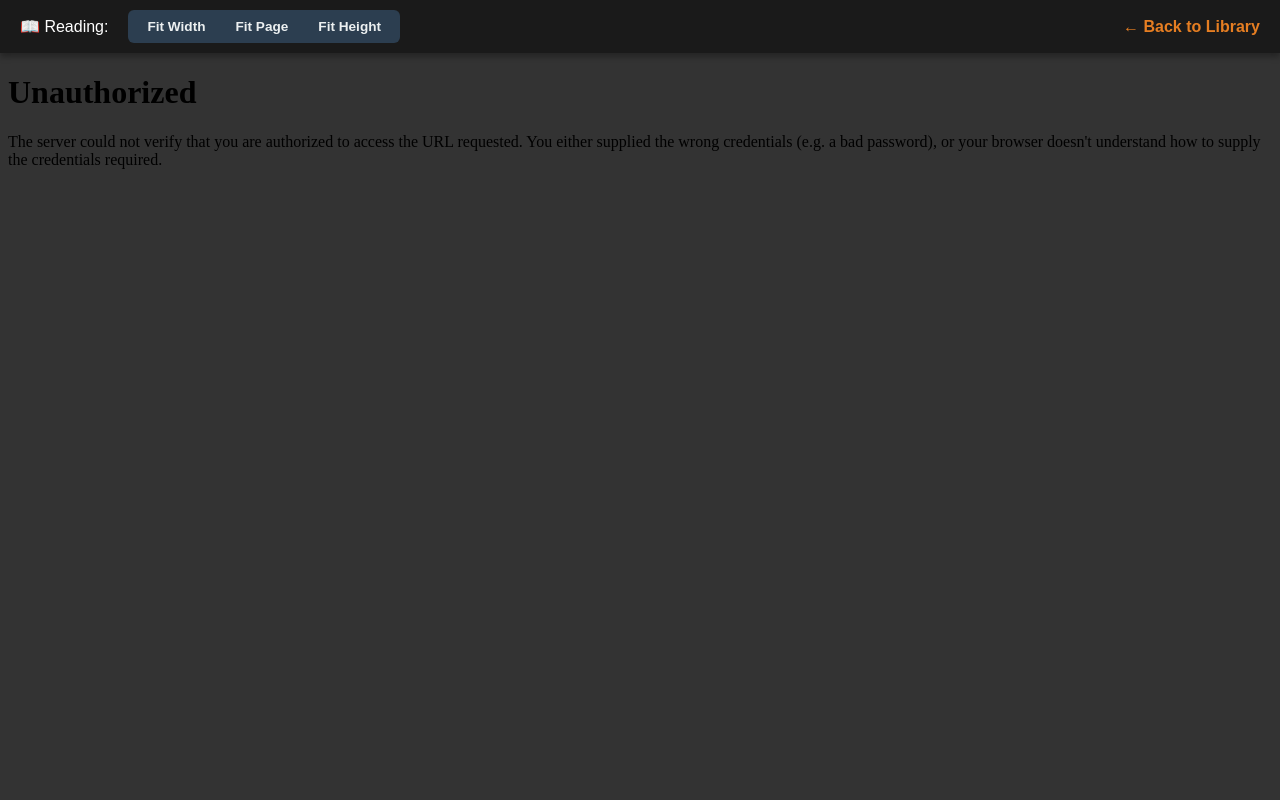
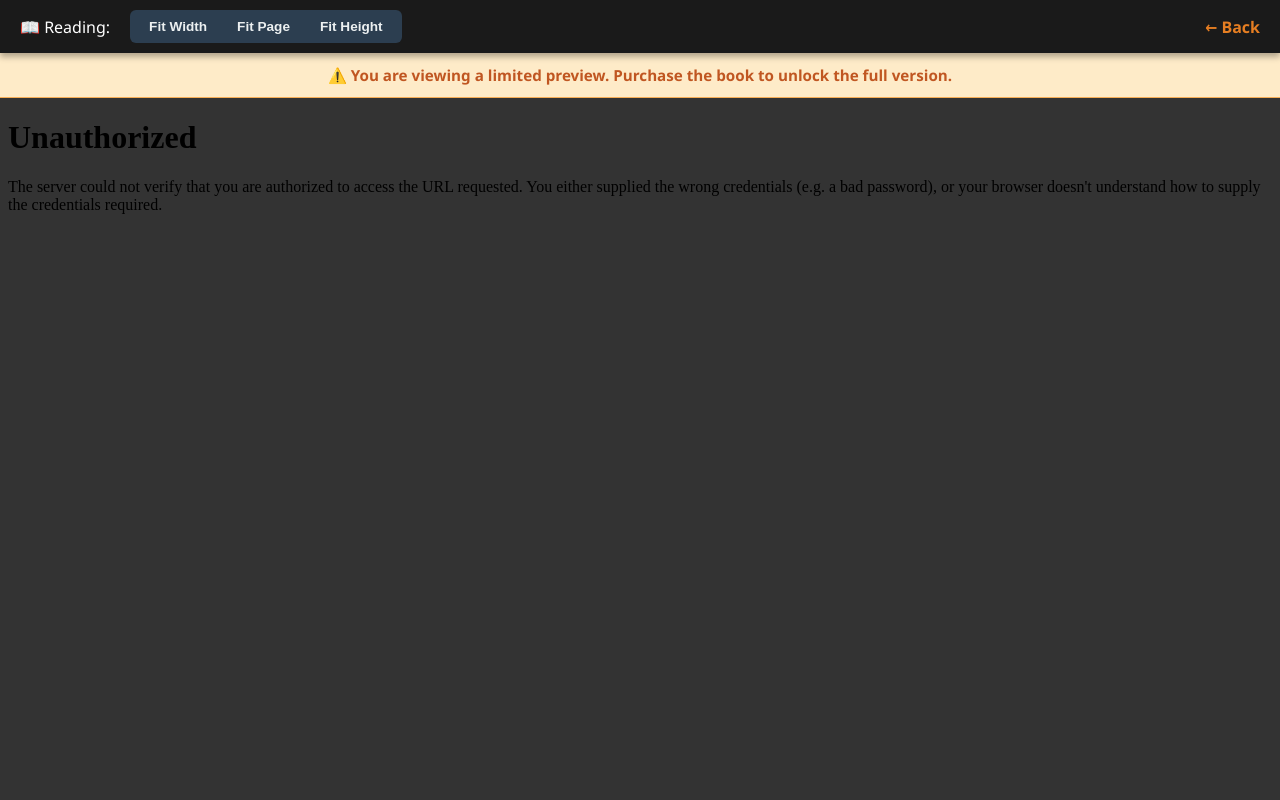
Before and after one commit to abhinavgiri45/PustakVerse, a Flask app: template templates/viewer.html in a window 1280 px wide. Run offline with Flask 3, Linux system fonts and the light colour scheme; the template is opened without the code that fills it, so the values that code supplies are empty.

Commit message:
Enhance PDF viewer with controls and styling
Updated viewer.html to enhance PDF viewing experience with new controls and improved styling.

```diff
--- a/templates/viewer.html
+++ b/templates/viewer.html
@@ -11,6 +11,7 @@
             height: 100%;
             overflow: hidden; /* Prevents scrolling outside the iframe */
             background-color: #333;
+            font-family: 'Segoe UI', Tahoma, Geneva, Verdana, sans-serif;
         }
         .header {
             background-color: #1a1a1a;
@@ -19,8 +20,9 @@
             display: flex;
             justify-content: space-between;
             align-items: center;
-            font-family: sans-serif;
             box-shadow: 0 4px 6px rgba(0,0,0,0.3);
+            z-index: 10;
+            position: relative;
         }
 
         .header-left {
@@ -40,7 +42,7 @@
             color: #f39c12;
         }
 
-        /* --- NEW: View Controls --- */
+        /* View Controls */
         .view-controls {
             display: flex;
             gap: 8px;
@@ -68,22 +70,34 @@
             color: white;
         }
 
+        /* Preview Warning Banner */
+        .preview-warning {
+            background: #feebc8;
+            color: #c05621;
+            padding: 12px;
+            text-align: center;
+            font-weight: bold;
+            border-bottom: 1px solid #f6ad55;
+            z-index: 9;
+            position: relative;
+            font-size: 0.95rem;
+        }
+
+        /* Iframe Sizing */
         iframe {
             width: 100%;
-            height: calc(100vh - 48px); /* Adjusted for header height */
             border: none;
         }
+        .pdf-container { height: calc(100vh - 48px); }
+        .pdf-container.with-warning { height: calc(100vh - 93px); }
 
-        /* Overlay to block transparent clicks if necessary */
-        #protection-overlay {
-            position: absolute;
-            top: 0;
-            left: 0;
-            width: 100%;
-            height: 100%;
-            z-index: 9999;
-            pointer-events: none; /* Let clicks pass through to the document */
+        /* Lock Screen for Drive Links */
+        .drive-block {
+            display: flex; flex-direction: column; align-items: center; justify-content: center;
+            height: calc(100vh - 48px); text-align: center; padding: 20px; background-color: #f4f6f9;
         }
+        .drive-block h2 { color: #2d3748; margin-top: 15px; }
+        .drive-block p { color: #718096; max-width: 500px; line-height: 1.6; }
     </style>
 </head>
 <!-- Prevent Right Click entirely on the body -->
@@ -103,39 +117,55 @@
             {% endif %}
         </div>
 
-        <a href="{{ request.referrer or url_for('index') }}">← Back to Library</a>
+        <a href="javascript:history.back()">← Back</a>
     </div>
 
-    <!-- Determine the correct URL based on if it's a Drive Link or Local Upload -->
-    {% set pdf_url = '' %}
-
-    {% if book.pdf_file.startswith('http') %}
-        <!-- For Google Drive Links: replace /view with /preview to hide toolbars -->
-        {% set pdf_url = book.pdf_file.replace('/view', '/preview') %}
-    {% else %}
-        <!-- For Local Uploads: point to secure internal route -->
-        {% set pdf_url = url_for('serve_secure_pdf', book_id=book.id) %}
+    <!-- Shows a bright warning banner if the user is in Preview mode -->
+    {% if not can_read %}
+        <div class="preview-warning">
+            ⚠️ You are viewing a limited preview. Purchase the book to unlock the full version.
+        </div>
     {% endif %}
 
-    <!-- Embed the Document with a default view of FitH (Fit Width) -->
-    <iframe id="pdf-frame"
-            src="{{ pdf_url }}{% if not book.pdf_file.startswith('http') %}#toolbar=0&navpanes=0&scrollbar=0&view=FitH{% endif %}"
-            sandbox="allow-scripts allow-same-origin">
-    </iframe>
+    <!-- Determine how to serve the file based on link type and purchase status -->
+    {% if book.pdf_file.startswith('http') %}
+
+        <!-- Google Drive Links -->
+        {% if can_read %}
+            <iframe src="{{ book.pdf_file.replace('/view', '/preview') }}" class="pdf-container {% if not can_read %}with-warning{% endif %}" allow="autoplay"></iframe>
+        {% else %}
+            <!-- Block Drive Links if Unpaid -->
+            <div class="drive-block">
+                <span style="font-size: 4rem;">🔒</span>
+                <h2>Preview Not Available</h2>
+                <p>Because this premium book is securely hosted on an external drive, our system cannot automatically slice it to generate a preview. Please purchase the book to unlock full access.</p>
+                <a href="javascript:history.back()" style="display:inline-block; margin-top:20px; padding:10px 20px; background:#f66d2f; color:white; border-radius:5px; text-decoration:none; font-weight:bold;">Go Back</a>
+            </div>
+        {% endif %}
+
+    {% else %}
+        <!-- Secure Internal Python Slicer for Uploaded PDFs -->
+        <iframe id="pdf-frame"
+                src="{{ url_for('serve_secure_pdf', book_id=book.id) }}#toolbar=0&navpanes=0&scrollbar=0&view=FitH"
+                class="pdf-container {% if not can_read %}with-warning{% endif %}"
+                sandbox="allow-scripts allow-same-origin">
+        </iframe>
+    {% endif %}
 
     <!-- Advanced Protection & View Scripts -->
     <script>
-        // --- NEW: Function to dynamically change the PDF view mode ---
+        // Dynamically change the PDF view mode for internal files
         function changeView(viewMode) {
             const frame = document.getElementById('pdf-frame');
-            const baseUrl = "{{ pdf_url }}";
-            // Update the iframe source with the new view fragment identifier
-            frame.src = baseUrl + "#toolbar=0&navpanes=0&scrollbar=0&view=" + viewMode;
+            if (frame) {
+                const baseUrl = "{{ url_for('serve_secure_pdf', book_id=book.id) }}";
+                frame.src = baseUrl + "#toolbar=0&navpanes=0&scrollbar=0&view=" + viewMode;
+            }
         }
 
-        // --- EXISITNG: Disable common keyboard shortcuts used for saving/printing/inspecting ---
+        // Disable common keyboard shortcuts used for saving/printing/inspecting[cite: 7]
         document.addEventListener('keydown', function(e) {
-            // Block Ctrl+S (Save), Ctrl+P (Print), F12 (DevTools), Ctrl+Shift+I, Ctrl+Shift+C
+            // Block Ctrl+S (Save), Ctrl+P (Print), F12 (DevTools), Ctrl+Shift+I, Ctrl+Shift+C[cite: 7]
             if ((e.ctrlKey && e.key === 's') ||
                 (e.ctrlKey && e.key === 'p') ||
                 (e.key === 'F12') ||
@@ -147,7 +177,7 @@
             }
         });
 
-        // --- EXISTING: Prevent Dragging elements (like images) ---
+        // Prevent Dragging elements (like images)[cite: 7]
         document.addEventListener('dragstart', function(e) {
             e.preventDefault();
         });
```
